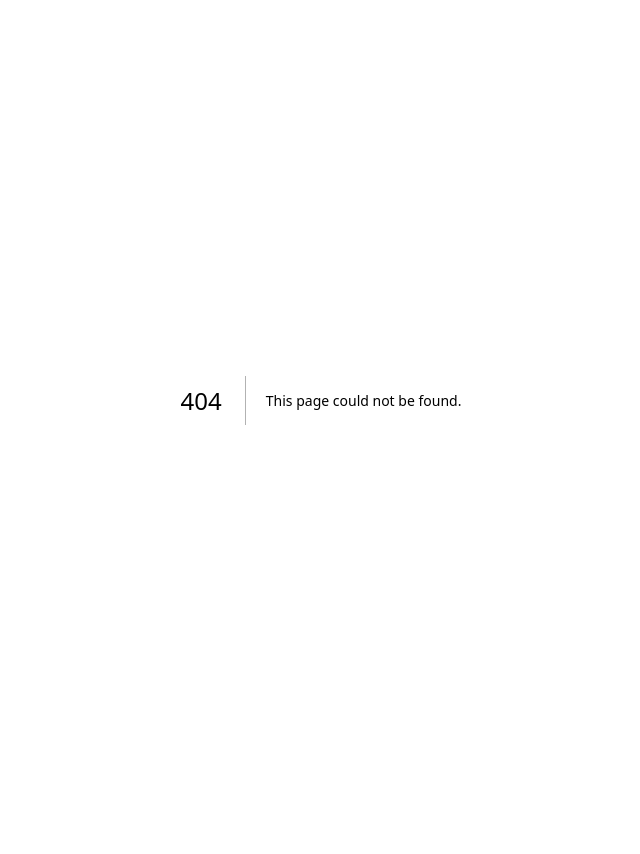
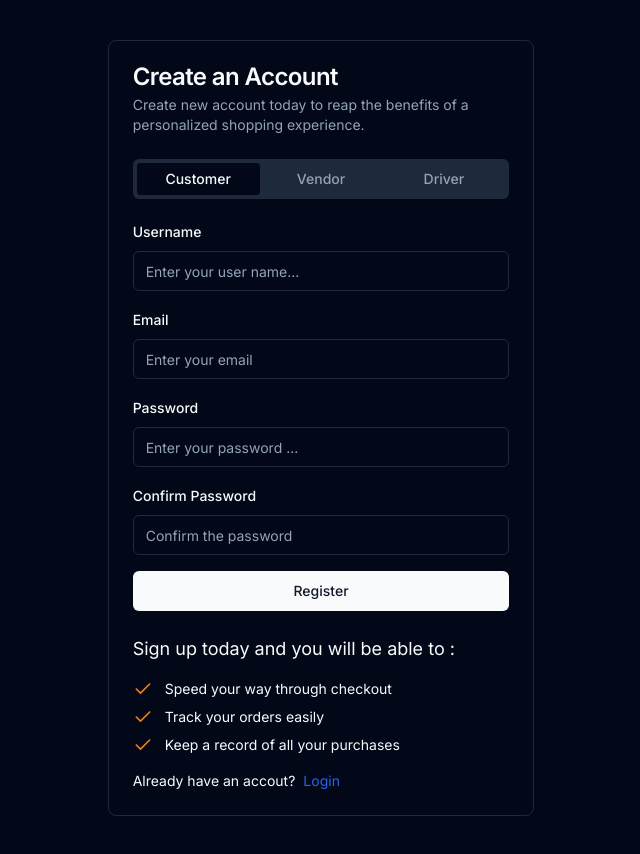
Before and after one commit to Mel-Turham/Meyazone, a Next.js app: page /register in a window 1280 px wide. Before the commit this address had no page. Shown: the whole page, without its empty margins (319-959 px from the left). Before the commit the page ends 800 px from the top, so only its background shows below. Built offline with nearby package versions, Linux system fonts and the light colour scheme.

Commit message:
refact: Auth pages login and register

```diff
--- /dev/null
+++ b/app/(Auth)/layout.tsx
@@ -0,0 +1,9 @@
+const AuthLayout = ({ children }: { children: React.ReactNode }) => {
+	return (
+		<main className='grow py-10 flex items-center justify-center min-h-screen'>
+			{children}
+		</main>
+	);
+};
+
+export default AuthLayout;
--- /dev/null
+++ b/app/(Auth)/login/page.tsx
@@ -0,0 +1,123 @@
+'use client';
+import { useCallback } from 'react';
+import { LoginForm as ILogin, loginSchema } from '@/schema/loginSchema';
+import Link from 'next/link';
+import { Button } from '@/components/ui/button';
+import { Input } from '@/components/ui/input';
+import { zodResolver } from '@hookform/resolvers/zod';
+import { useForm } from 'react-hook-form';
+import {
+	Card,
+	CardContent,
+	CardDescription,
+	CardFooter,
+	CardHeader,
+	CardTitle,
+} from '@/components/ui/card';
+import {
+	Form,
+	FormControl,
+	FormField,
+	FormItem,
+	FormLabel,
+	FormMessage,
+} from '@/components/ui/form';
+
+const LoginForm = () => {
+	const form = useForm<ILogin>({
+		resolver: zodResolver(loginSchema),
+		defaultValues: {
+			email: '',
+			password: '',
+		},
+	});
+
+	const {
+		handleSubmit,
+		control,
+		reset,
+		formState: { isSubmitted },
+	} = form;
+
+	const onSubmit = useCallback(
+		async (values: ILogin) => {
+			console.log(values);
+			reset();
+			// Here you would typically handle the login logic
+		},
+		[reset],
+	);
+
+	return (
+		<Card className='max-auto w-4/12'>
+			<CardHeader className='space-y-2'>
+				<CardTitle>Login</CardTitle>
+				<CardDescription>
+					Welcome back! Sign in to your account.
+				</CardDescription>
+			</CardHeader>
+			<CardContent>
+				<Form {...form}>
+					<form className='space-y-4' onSubmit={handleSubmit(onSubmit)}>
+						<FormField
+							control={control}
+							name='email'
+							render={({ field }) => (
+								<FormItem>
+									<FormLabel>Email</FormLabel>
+									<FormControl>
+										<Input
+											type='email'
+											placeholder='Your email please...'
+											{...field}
+										/>
+									</FormControl>
+									<FormMessage />
+								</FormItem>
+							)}
+						/>
+						<FormField
+							control={control}
+							name='password'
+							render={({ field }) => (
+								<FormItem>
+									<FormLabel>Password</FormLabel>
+									<FormControl>
+										<Input
+											type='password'
+											placeholder='Your password please...'
+											{...field}
+										/>
+									</FormControl>
+									<FormMessage />
+								</FormItem>
+							)}
+						/>
+						<Button type='submit' className='w-full' disabled={isSubmitted}>
+							{isSubmitted ? 'Logging in...' : 'Login'}
+						</Button>
+					</form>
+				</Form>
+			</CardContent>
+			<CardFooter className='text-sm justify-between'>
+				<Link
+					href='/forgot-password'
+					className=' text-blue-600 hover:underline'
+				>
+					Forgot password?
+				</Link>
+				<p>
+					Don&apos;t have an account?
+					<Link
+						href='/register'
+						className='text-sm text-blue-600 hover:underline ml-1'
+					>
+						Register
+					</Link>
+				</p>
+			</CardFooter>
+		</Card>
+	);
+};
+
+export default LoginForm;
--- /dev/null
+++ b/app/(Auth)/register/page.tsx
@@ -0,0 +1,71 @@
+import {
+	Card,
+	CardContent,
+	CardDescription,
+	CardFooter,
+	CardHeader,
+	CardTitle,
+} from '@/components/ui/card';
+import { Check } from 'lucide-react';
+import { Tabs, TabsContent, TabsList, TabsTrigger } from '@/components/ui/tabs';
+import CustomerForm from '@/components/CustomerForm ';
+import VendorForm from '@/components/VendorForm';
+import DriverForm from '@/components/DriverForm';
+import Link from 'next/link';
+
+export default function RegisterForm() {
+	return (
+		<Card className='w-4/12 mx-auto'>
+			<CardHeader>
+				<CardTitle>Create an Account</CardTitle>
+				<CardDescription>
+					Create new account today to reap the benefits of a personalized
+					shopping experience.
+				</CardDescription>
+			</CardHeader>
+			<CardContent>
+				<Tabs defaultValue='customer' className='w-full'>
+					<TabsList className='w-full grid grid-cols-3 mb-5'>
+						<TabsTrigger value='customer'>Customer</TabsTrigger>
+						<TabsTrigger value='vendor'>Vendor</TabsTrigger>
+						<TabsTrigger value='driver'>Driver</TabsTrigger>
+					</TabsList>
+					<TabsContent value='customer'>
+						<CustomerForm />
+					</TabsContent>
+					<TabsContent value='vendor'>
+						<VendorForm />
+					</TabsContent>
+					<TabsContent value='driver'>
+						<DriverForm />
+					</TabsContent>
+				</Tabs>
+			</CardContent>
+			<CardFooter className='flex items-start space-y-4 flex-col'>
+				<h3 className='scroll-m-6 text-lg'>
+					Sign up today and you will be able to :
+				</h3>
+				<ul className='space-y-2'>
+					{[
+						'Speed your way through checkout',
+						'Track your orders easily',
+						'Keep a record of all your purchases',
+					].map((item, index) => {
+						return (
+							<li key={index} className='flex items-center gap-3 text-sm'>
+								<Check className='w-5 h-5 text-myprimary' />
+								{item}
+							</li>
+						);
+					})}
+				</ul>
+				<p className='text-sm flex w-full items-center '>
+					<span>Already have an accout?</span>
+					<Link className=' text-blue-600 ml-2 hover:underline ' href='/login'>
+						Login
+					</Link>
+				</p>
+			</CardFooter>
+		</Card>
+	);
+}
```
